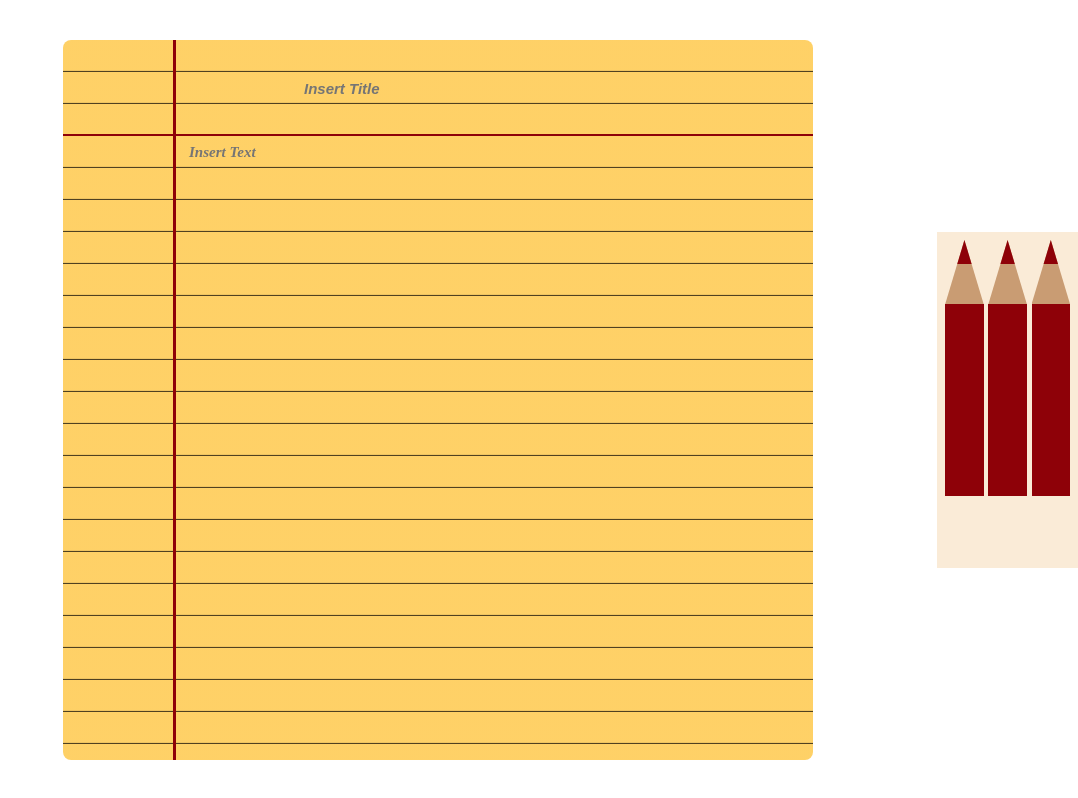
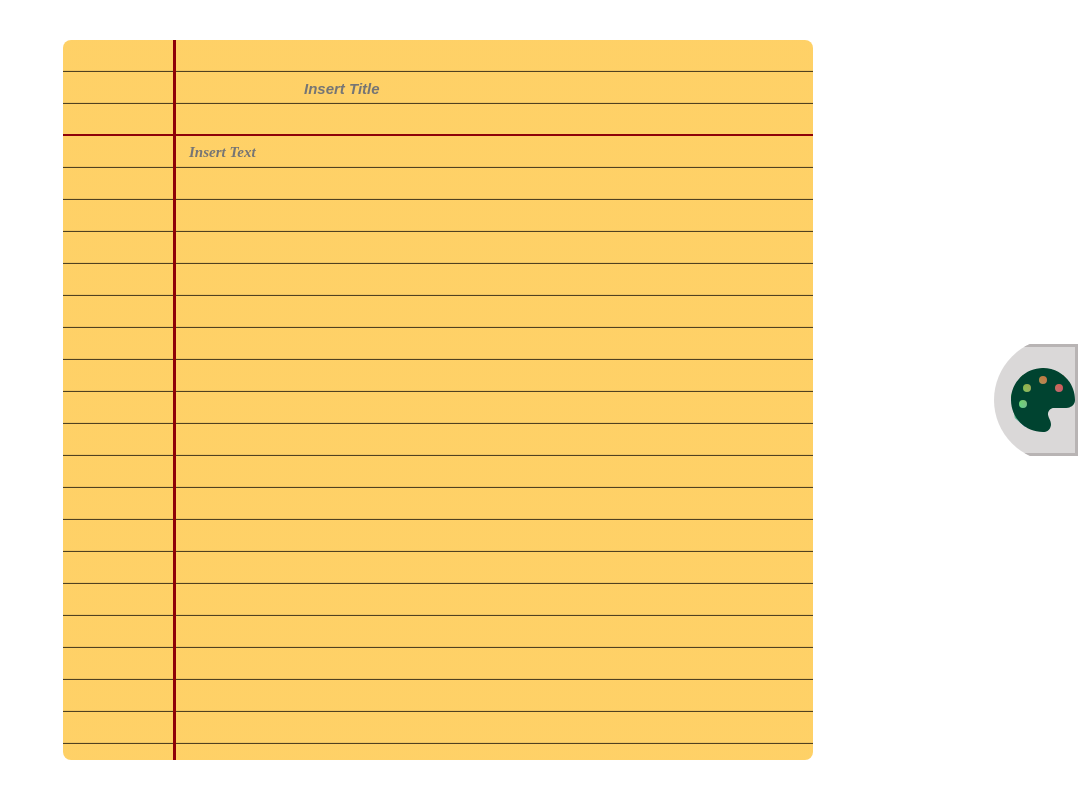
Before and after one commit to TkDevk/Notepad-Reactjs, a React (Vite) app: page / in a window 1280 px wide. Shown: the whole page, without its empty margins (202-1280 px from the left). Built offline with nearby package versions, Linux system fonts and the light colour scheme; a web font is replaced by a local one.

Commit message:
Pallete colors Design

```diff
--- a/src/css/pencil.css
+++ b/src/css/pencil.css
@@ -1,6 +1,6 @@
 /*Setting the pencil colors values*/
 :root{
-   --Wood:hsl(28.6, 44.33%, 61.96%) ;
+   --Wood:hsl(28.6, 44.33%, 61.96%);
 
 
 }
@@ -12,8 +12,6 @@
     width: 3svw;
     display: flex;
     flex-direction: column;
-
-
 }
 /*I needed to create a triangule figure so i used clip-path: polygon property, actually pretty cool you can do any figures with clip-path*/
 .PencilPoint{
--- a/src/css/pencilcase.css
+++ b/src/css/pencilcase.css
@@ -1,10 +1,79 @@
 /*Accordion*/
-#PencilCaseContainer{
+#PencilCaseContainer {
+    position: absolute;
     display: flex;
+    justify-content: center;
+    align-items: center;
+    right: 0;
+    cursor: pointer;
+}
+
+#PencilCase {
+    right: inherit;
+    display: none;
+    right: inherit;
+    align-self: center;
+    gap: .3rem;
+    padding: .5rem;
+    background-color: #b8b4b4;
+
+}
+
+#ShowColor {
+    display: flex;
+    height: 7rem;
+    width: 7rem;
+    background-color: #b8b4b484;
+    border: .2rem #b8b4b4 solid;
+    justify-content: flex-end;
+    align-items: center;
+    clip-path: circle(55% at 80% 50%);
+    z-index: 1;
+}
+
+#ShowColor>picture {
+    /*--c: #0000 64%,#000 66% 98%,#0000 101%;
+    animation: show 1s infinite linear;*/
+    display: flex;
+}
+
+#ShowColor>picture>img {
+    /*--c: #0000 64%,#000 66% 98%,#0000 101%;
+    animation: show 1s infinite linear;*/
     position: absolute;
-    right: 0;
-    align-self: center;
-    gap:.3rem;
-    padding: .5rem;
-    background-color: antiquewhite;
+    width: 4rem;
+
+    /*Svg color*/
+    filter: invert(10%) sepia(50%) saturate(6902%) hue-rotate(299deg) brightness(50%) contrast(100%);
+    z-index: 2;
 }
+
+#ColorPallete {
+    border-radius: 50%;
+    background: linear-gradient(217deg, rgba(255, 0, 0, .8), rgba(255, 0, 0, 0) 70.71%),
+        linear-gradient(127deg, rgba(0, 255, 0, .8), rgba(0, 255, 0, 0) 70.71%),
+        linear-gradient(336deg, rgba(0, 0, 255, .8), rgba(0, 0, 255, 0) 70.71%);
+    z-index: -2;
+    position: relative;
+}
+
+@keyframes show {
+    to {
+        left: 50% 0, 75% 100%;
+    }
+}
+
+#ColorPalleteBehind{
+    /*Absolute so i can place it behind the svg icon*/
+    position: absolute;
+    /*Setting the custom chape*/
+    clip-path: polygon(50% 0%,83% 12%,84% 31%,76% 52%,58% 63%,22% 92%,6% 78%,0% 43%,17% 12%);
+    /*Setting gradiente colors from Red to Yellow*/
+    background: linear-gradient(217deg, rgba(255, 0, 0, .8), rgba(255, 0, 0, 0) 70.71%),
+    linear-gradient(127deg, rgba(0, 255, 0, .8), rgba(0, 255, 0, 0) 70.71%),
+    linear-gradient(336deg, rgba(0, 0, 255, .8), rgba(0, 0, 255, 0) 70.71%);
+    z-index: -2;
+    position: relative;
+    height: 4rem;
+    width: 4rem;
+}
--- a/src/feature/components/Pencil.jsx
+++ b/src/feature/components/Pencil.jsx
@@ -1,4 +1,5 @@
 const Pencil = ()=>{
+    //https://codepen.io/mmousawy/pen/LedZPa
     return(
         <>
         <figure className="PencilFigure">
--- a/src/feature/components/PencilCase.jsx
+++ b/src/feature/components/PencilCase.jsx
@@ -1,14 +1,27 @@
 import Pencil from "./Pencil"
 
-const PencilCase = ()=>{
-    return(
-        <>
-        <section id="PencilCaseContainer">
-            <Pencil />
-            <Pencil />
-            <Pencil />
-        </section>
-        </>
+const PencilCase = () => {
+    return (
+        <article id="PencilCaseContainer">
+            <section id="ShowColor">
+                <picture>
+                    <figure id="ColorPalleteBehind">
+                    </figure>
+                   {/* <figure id="ColorPallete">*/}
+                       <img src="palette-solid.svg"
+                       alt="Palette Icon" />
+                    {/*</figure>*/}
+                </picture>
+            </section>
+            <section id="PencilCase">
+                <Pencil />
+                <Pencil />
+                <Pencil />
+                <Pencil />
+                <Pencil />
+                <Pencil />
+            </section>
+        </article>
     )
 }
 
```
Also changed, not shown: public/palette-solid.svg (added).
